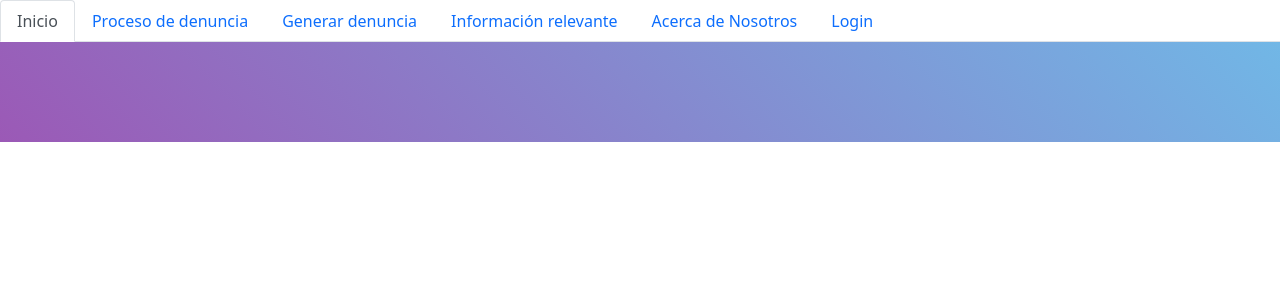
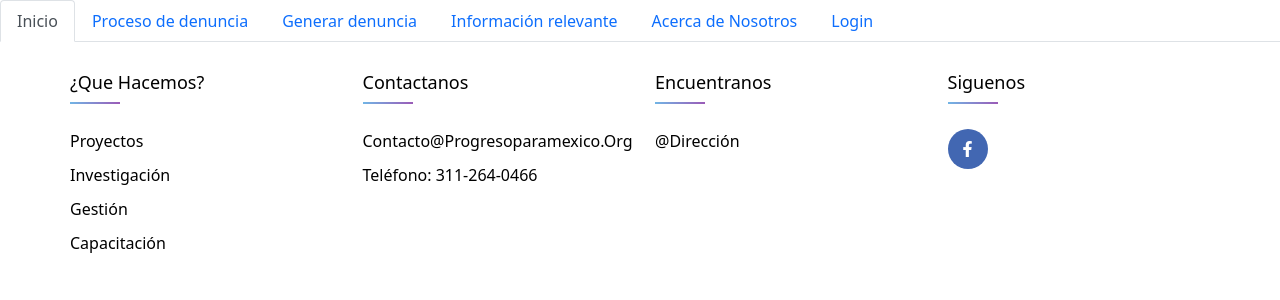
Before and after one commit to Bemazepedaib/PortalAPM, an Angular app: page / in a window 1280 px wide. Shown: the top 300 px of the page. Built offline with nearby package versions, Linux system fonts and the light colour scheme.

Commit message:
Se agrego el footer, y la información de la institución

```diff
--- a/src/app/app.component.html
+++ b/src/app/app.component.html
@@ -10,4 +10,4 @@
     <tab heading="Login"><app-login></app-login></tab>
   </tabset>
 </div>
-<div class="footer"></div>
+<app-footer></app-footer>
--- a/src/app/app.module.ts
+++ b/src/app/app.module.ts
@@ -11,6 +11,7 @@ import { FormularioDenunciaComponent } from './formulario-denuncia/formulario-de
 import { PasosDenunciaComponent } from './pasos-denuncia/pasos-denuncia.component';
 import { BsDropdownModule } from 'ngx-bootstrap/dropdown';
 import { AcercaDeComponent } from './acerca-de/acerca-de.component';
+import { FooterComponent } from './footer/footer.component';
 
 @NgModule({
   declarations: [
@@ -18,7 +19,8 @@ import { AcercaDeComponent } from './acerca-de/acerca-de.component';
     LoginComponent,
     FormularioDenunciaComponent,
     PasosDenunciaComponent,
-    AcercaDeComponent
+    AcercaDeComponent,
+    FooterComponent
   ],
   imports: [
     BrowserModule,
--- /dev/null
+++ b/src/app/footer/footer.component.css
@@ -0,0 +1,89 @@
+@import url('https://fonts.googleapis.com/css2?family=Poppins:wght@300;400;500;600;700&display=swap');
+*{
+	margin:0;
+	padding:0;
+	box-sizing: border-box;
+}
+.container{
+	max-width: 1170px;
+	margin:auto;
+}
+.row{
+	display: flex;
+	flex-wrap: wrap;
+}
+ul{
+	list-style: none;
+}
+.footer{
+	background-color:linear-gradient(135deg, #020024, #ffffff);
+    padding: 30px 0;
+}
+.footer-col{
+   width: 25%;
+   padding: 0 15px;
+}
+.footer-col h4{
+	font-size: 18px;
+	color: #000000;
+	text-transform: capitalize;
+	margin-bottom: 35px;
+	font-weight: 500;
+	position: relative;
+}
+.footer-col h4::before{
+	content: '';
+	position: absolute;
+	left:0;
+	bottom: -10px;
+    background: linear-gradient(135deg, #71b7e6, #9b59b6);
+	height: 2px;
+	box-sizing: border-box;
+	width: 50px;
+}
+.footer-col ul li:not(:last-child){
+	margin-bottom: 10px;
+}
+.footer-col ul li a{
+	font-size: 16px;
+	text-transform: capitalize;
+	color: #6a6868;
+	text-decoration: none;
+	font-weight: 300;
+	color: #000000;
+	display: block;
+	transition: all 0.3s ease;
+}
+.footer-col ul li a:hover{
+	color: #878787;
+	padding-left: 8px;
+}
+.footer-col .social-links a{
+	display: inline-block;
+	height: 40px;
+	width: 40px;
+	background-color: rgb(66, 103, 178);
+	margin:0 10px 10px 0;
+	text-align: center;
+	line-height: 40px;
+	border-radius: 50%;
+	color: #ffffff;
+	transition: all 0.5s ease;
+}
+.footer-col .social-links a:hover{
+	color: #000000;
+	background-color: #878787;
+}
+
+/*responsive*/
+@media(max-width: 767px){
+  .footer-col{
+    width: 50%;
+    margin-bottom: 30px;
+}
+}
+@media(max-width: 574px){
+  .footer-col{
+    width: 100%;
+}
+}
--- /dev/null
+++ b/src/app/footer/footer.component.html
@@ -0,0 +1,35 @@
+<link rel="stylesheet" type="text/css" href="https://cdnjs.cloudflare.com/ajax/libs/font-awesome/5.15.1/css/all.min.css">
+<footer class="footer">
+    <div class="container">
+      <div class="row">
+        <div class="footer-col">
+          <h4>¿Que hacemos?</h4>
+          <ul>
+            <li><a href="#">Proyectos</a></li>
+            <li><a href="#">Investigación</a></li>
+            <li><a href="#">Gestión</a></li>
+            <li><a href="#">Capacitación</a></li>
+          </ul>
+        </div>
+        <div class="footer-col">
+          <h4>Contactanos</h4>
+          <ul>
+            <li><a href="#">contacto@progresoparamexico.org</a></li>
+            <li><a href="#">Teléfono: 311-264-0466</a></li>
+          </ul>
+        </div>
+        <div class="footer-col">
+          <h4>Encuentranos</h4>
+          <ul>
+            <li><a href="#">@Dirección</a></li>
+          </ul>
+        </div>
+        <div class="footer-col">
+          <h4>Siguenos</h4>
+          <div class="social-links">
+            <a href="https://www.facebook.com/promexac/"><i class="fab fa-facebook-f"></i></a>
+          </div>
+        </div>
+      </div>
+    </div>
+  </footer>
--- /dev/null
+++ b/src/app/footer/footer.component.ts
@@ -0,0 +1,15 @@
+import { Component, OnInit } from '@angular/core';
+
+@Component({
+  selector: 'app-footer',
+  templateUrl: './footer.component.html',
+  styleUrls: ['./footer.component.css']
+})
+export class FooterComponent implements OnInit {
+
+  constructor() { }
+
+  ngOnInit(): void {
+  }
+
+}
```
Also changed, not shown: 1 other file (tests, documents, lock files or other folders).
